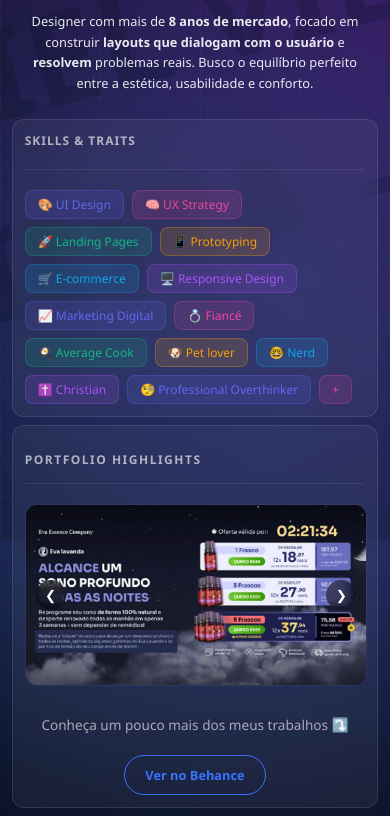
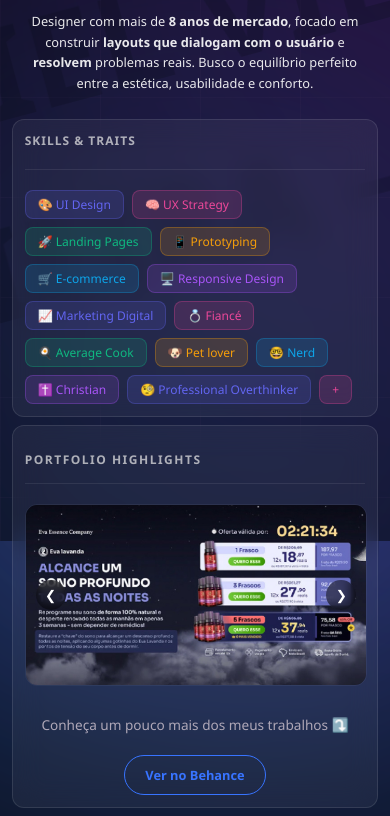
Before and after one commit to Beeruz97/Personal-portfolio, a plain HTML site: page index.html in a window 390 px wide. Shown: the part 303-1119 px from the top of the page. Drawn offline with Linux system fonts and the light colour scheme.

Commit message:
Ajuste Overlay

```diff
--- a/Style.css
+++ b/Style.css
@@ -127,8 +127,14 @@ body::before {
     z-index: 2;
 }
 
-body::selection-overlay {
-    content: none;
+/* overlay */
+.overlay-dim {
+    position: fixed;
+    inset: 0;
+    background: rgba(0,0,0,0.35);
+    pointer-events: none;
+    z-index: 7;
+    display: none;
 }
 
 /* Modal (pré-visualização da foto) */
@@ -1464,16 +1470,16 @@ body::selection-overlay {
         overflow-y: auto;
         display: block;
         min-height: 100vh;
-
-        background-image:
-            linear-gradient(rgba(0, 0, 0, 0.34), rgba(0, 0, 0, 0.34));
-        background-attachment: fixed;
     }
 
     body::after {
         backdrop-filter: blur(5px);
         -webkit-backdrop-filter: blur(5px);
         opacity: 0.9;
+    }
+
+    .overlay-dim {
+        display: block;
     }
 
     .grid-container {
@@ -1663,10 +1669,6 @@ body::selection-overlay {
         overflow-y: auto;
         display: block;
         min-height: 100vh;
-
-        background-image:
-            linear-gradient(rgba(0, 0, 0, 0.7), rgba(0, 0, 0, 0.7));
-        background-attachment: fixed;
     }
 
     body::after {
@@ -1676,6 +1678,10 @@ body::selection-overlay {
         -webkit-mask-image: none;
         opacity: 1;
         background: rgba(0, 0, 0, 0.18);
+    }
+
+    .overlay-dim {
+        display: block;
     }
 
     .grid-container {
--- a/index.html
+++ b/index.html
@@ -73,6 +73,9 @@
     <!-- Bolas de brilho de fundo -->
     <div class="ball ball-1"></div>
     <div class="ball ball-2"></div>
+
+    <!--Overlay-->
+    <div class="overlay-dim"></div>
 
     <!-- Main layout grid (3 columns of cards) -->
 <div id="main-grid" class="grid-container">
```
